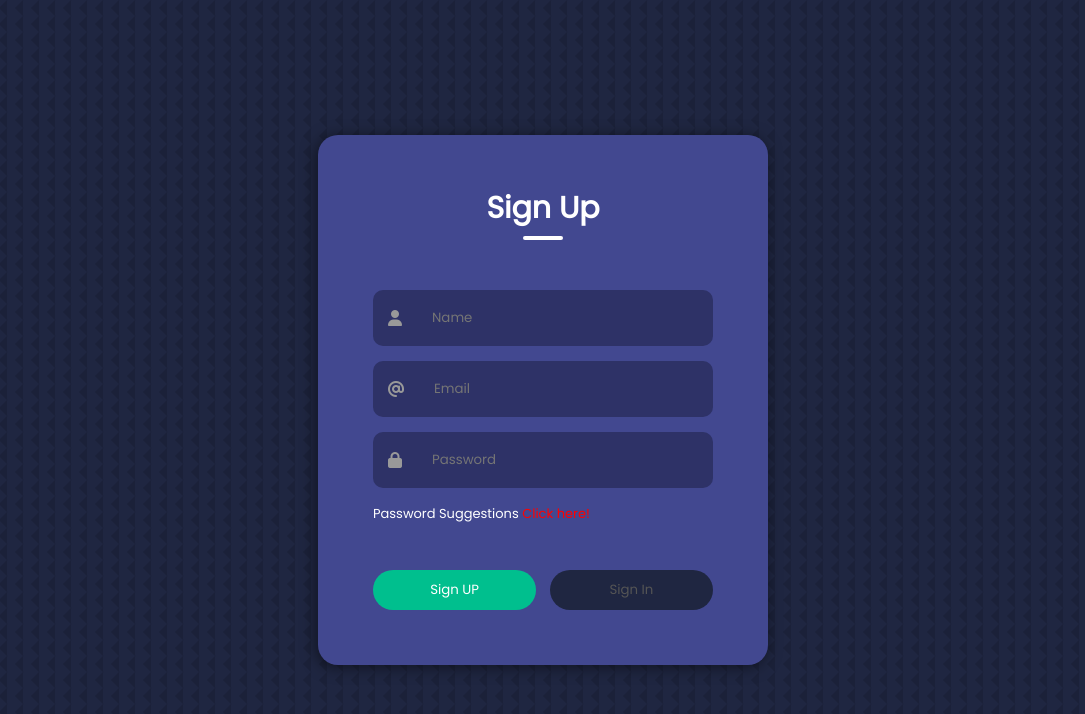
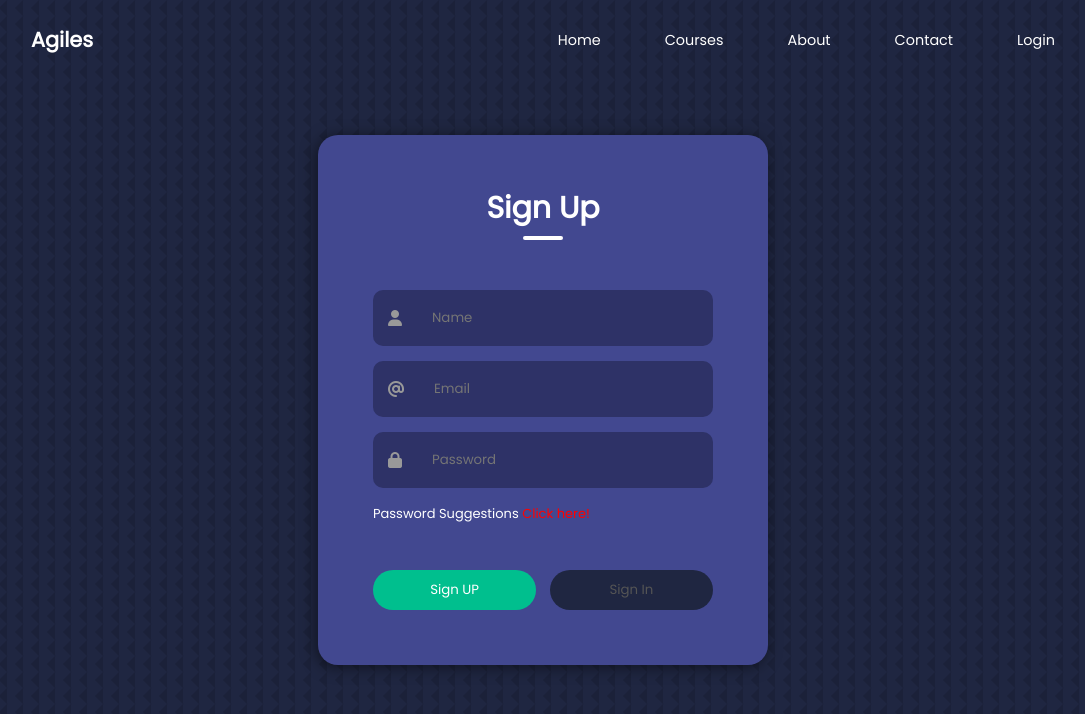
Before and after one commit to Deveshtripathi96/Agile-architects, a plain HTML site: page JAVAscript/login.html in a window 1280 px wide. Shown: the whole page, without its empty margins (97-1182 px from the left). Drawn offline with Linux system fonts and the light colour scheme.

Commit message:
Navbar added on login page

```diff
--- a/JAVAscript/login.html
+++ b/JAVAscript/login.html
@@ -12,6 +12,23 @@
     <link  rel="stylesheet" href="https://cdnjs.cloudflare.com/ajax/libs/font-awesome/6.5.1/css/all.min.css">
 </head>
 <body>
+    <!-- ++++++++++++++++++++++++++++++++navbar++++++++++++++++++++++++++ -->
+    <nav>
+        <div class="container nav__container">
+          <a href="./../HTML/index.html"><h4>Agiles</h4></a>
+          <ul class="nav__menu">
+            <li><a href="./../HTML/index.html">Home</a></li>
+            <li><a href="./../HTML/courses.html">Courses</a></li>
+            <li><a href="./../HTML/about.html">About</a></li>
+            <li><a href="./../HTML/contact.html">Contact</a></li>
+            <li><a href="./login.html">Login</a></li>
+          </ul>
+          <button id="open-menu-btn"><i class="uil uil-bars"></i></button>
+          <button id="close-menu-btn"><i class="uil uil-multiply"></i></button>
+        </div>
+      </nav>
+      <!-- -----------------------navbar---------------------- -->
+
     <div class="login__container">
     <div class="Form-box">
     <h1 class="title">Sign Up</h1>
```
